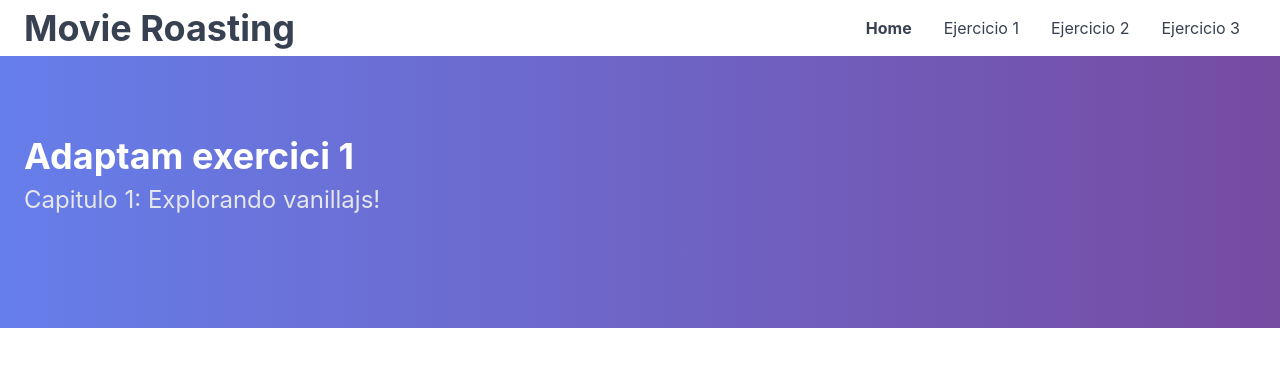
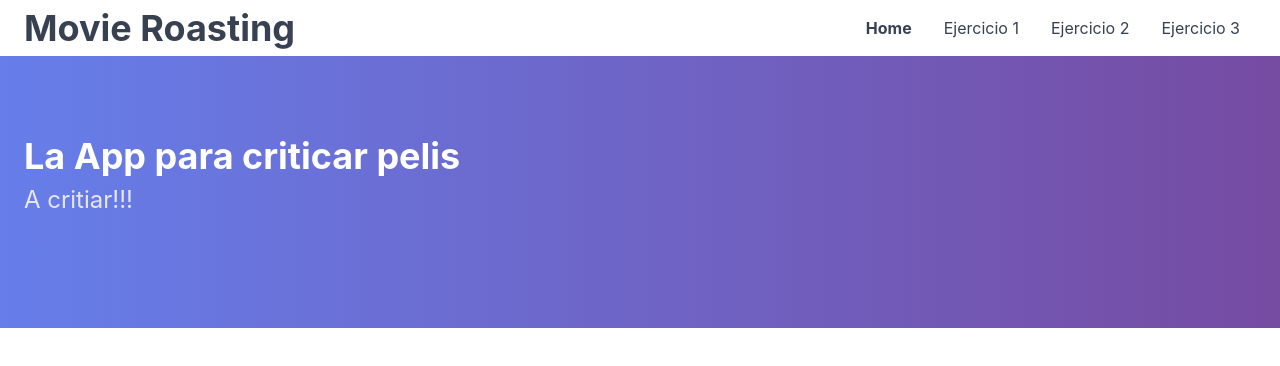
Before and after one commit to logangr/movie-roasting, a React (Create React App) app: page / in a window 1280 px wide. Shown: the top 366 px of the page. Built offline with nearby package versions, Linux system fonts and the light colour scheme.

Commit message:
title changed

```diff
--- a/src/components/Hero.js
+++ b/src/components/Hero.js
@@ -3,9 +3,9 @@ function Hero() {
   return (
     <div className="py-20 hero">
       <div className="container mx-auto px-6">
-        <h2 className="text-4xl font-bold mb-2 text-white">Adaptam exercici 1</h2>
+        <h2 className="text-4xl font-bold mb-2 text-white">La App para criticar pelis</h2>
         <h3 className="text-2xl mb-8 text-gray-200">
-          Capitulo 1: Explorando vanillajs!
+          A critiar!!!
         </h3>
       </div>
     </div>
```
